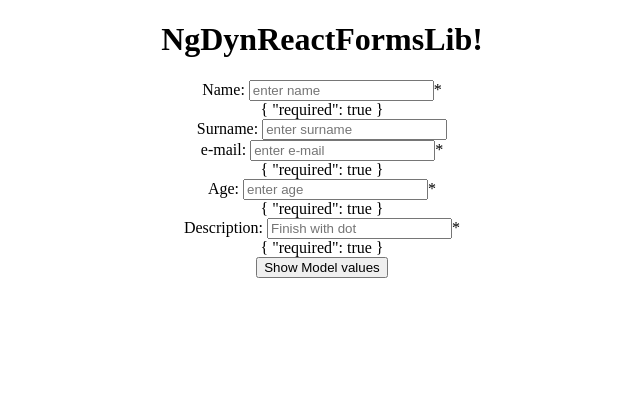
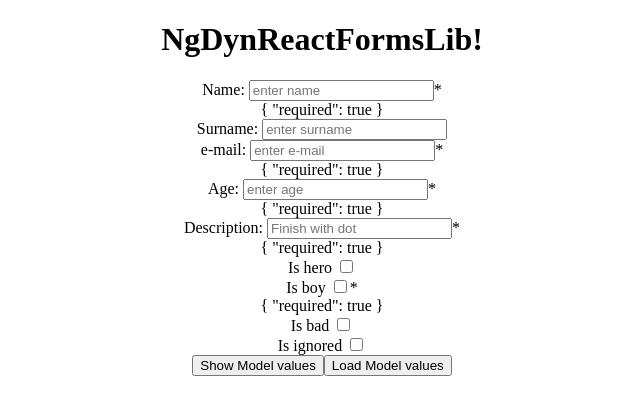
Before and after one commit to m0rtadelo/ngDynReactFormsLib, an Angular app: page / in a window 1280 px wide. Shown: the top 414 px of the page, without its empty margins (318-958 px from the left). Built offline with nearby package versions, Linux system fonts and the light colour scheme.

Commit message:
ADD check

```diff
--- a/src/app/app.component.html
+++ b/src/app/app.component.html
@@ -9,8 +9,13 @@
  <app-my-input name="email" [model]="model" title="e-mail:" placeholder="enter e-mail" [maxLength]=255 [email]="true" [required]="true"></app-my-input>
  <app-my-input name="age" [model]="model" title="Age:" placeholder="enter age" [maxLength]=3 [min]=18 [max]=150 [expect]="0" [required]="true"></app-my-input>
  <app-my-input name="description" [model]="model" title="Description:" placeholder="Finish with dot" [required]="true" pattern="^[a-z0-9_-]{8,15}$"></app-my-input>
+ <app-my-check name="hero" [model]="model" title="Is hero"></app-my-check>
+ <app-my-check name="boy" [model]="model" title="Is boy" [required]="true"></app-my-check>
+ <app-my-check name="bad" [model]="model" title="Is bad"></app-my-check>
+ <app-my-check name="inutil" [model]="model" title="Is ignored" [readOnly]="true"></app-my-check>
 </form>
 <button (click)="this.showModel()">Show Model values</button>
+<button (click)="this.loadModel()">Load Model values</button>
 <!--
 <rfm-dyngroup></rfm-dyngroup>
 -->
--- a/src/app/app.component.ts
+++ b/src/app/app.component.ts
@@ -14,4 +14,14 @@ export class AppComponent extends DynGroup implements OnInit {
     console.log(this.model);
   }
 
+  loadModel() {
+    const check = prompt('Enter S or N for check', 'S');
+    this.model.patchValue({
+      name: 'name',
+      surname: 'maverick',
+      hero: check,
+      bad: 'N',
+      boy: 'S'
+    });
+  }
 }
--- a/src/app/app.module.ts
+++ b/src/app/app.module.ts
@@ -6,6 +6,8 @@ import { DynModule } from '../lib';
 import { MyInputComponent } from './my-input/my-input.component';
 import { ExampleComponent } from './example/example.component';
 import { InputComponent } from './example/input.component';
+import { MyCheckComponent } from './my-check/my-check.component';
+import { CheckPipe } from './my-check/my-check.pipe';
 
 
 @NgModule({
@@ -14,6 +16,8 @@ import { InputComponent } from './example/input.component';
     MyInputComponent,
     ExampleComponent,
     InputComponent,
+    MyCheckComponent,
+    CheckPipe,
   ],
   imports: [
     BrowserModule,
--- /dev/null
+++ b/src/app/my-check/my-check.component.html
@@ -0,0 +1,12 @@
+<div *ngIf="visible" [formGroup]="this.model">{{title}}
+  <input type="checkbox"
+    [placeholder]="placeholder"
+    [attr.readonly]="readOnly ? true : null"
+    [checked]="this.model.get(name).value | check"
+    (change)="fireChange($event)"
+    >
+    <span *ngIf="required">*</span>
+    <div *ngIf="this.model.get(name).errors">
+      {{ this.model.get(name).errors | json }}
+    </div>
+</div>
--- /dev/null
+++ b/src/app/my-check/my-check.component.ts
@@ -0,0 +1,20 @@
+import { Component } from '@angular/core';
+import { DynControl } from '../../lib';
+
+@Component({
+  selector: 'app-my-check',
+  templateUrl: './my-check.component.html',
+  styleUrls: ['./my-check.component.css']
+})
+export class MyCheckComponent extends DynControl {
+
+  constructor() {
+    super();
+  }
+
+  public fireChange(event) {
+    this.model.get(this.name).setValue(
+      event.currentTarget.checked ? 'S' : 'N'
+    );
+  }
+}
--- /dev/null
+++ b/src/app/my-check/my-check.pipe.ts
@@ -0,0 +1,8 @@
+import { Pipe, PipeTransform } from '@angular/core';
+
+@Pipe({name: 'check'})
+export class CheckPipe implements PipeTransform {
+  transform(value: any, ...args: any[]) {
+    return value === 'S' ? true : false;
+  }
+}
--- a/src/app/my-input/my-input.component.ts
+++ b/src/app/my-input/my-input.component.ts
@@ -1,4 +1,4 @@
-import { Component, OnInit } from '@angular/core';
+import { Component } from '@angular/core';
 import { DynControl } from '../../lib';
 
 @Component({
```
Also changed, not shown: src/lib/rp-control.ts (added, +29 -0 lines), src/app/my-check/my-check.component.css (added), 1 other file (tests, documents, lock files or other folders).
